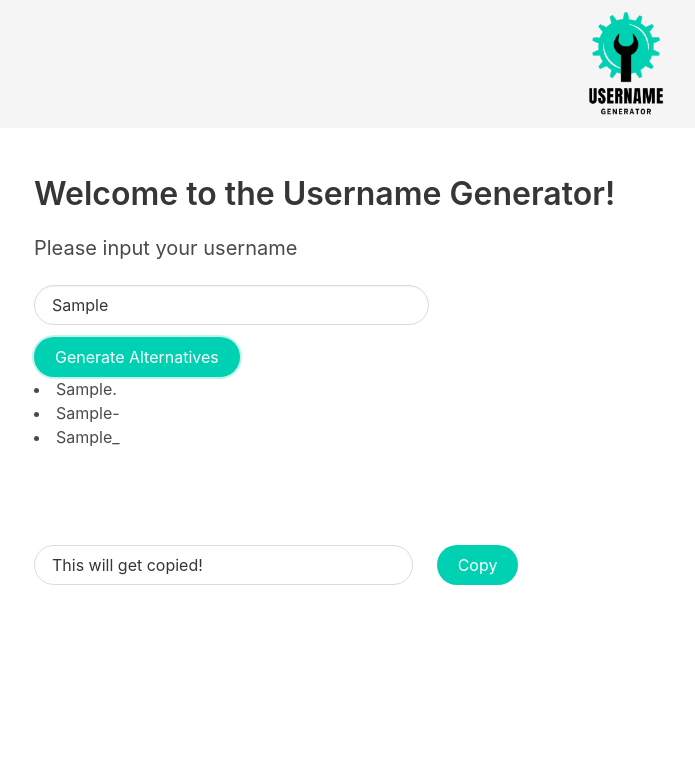
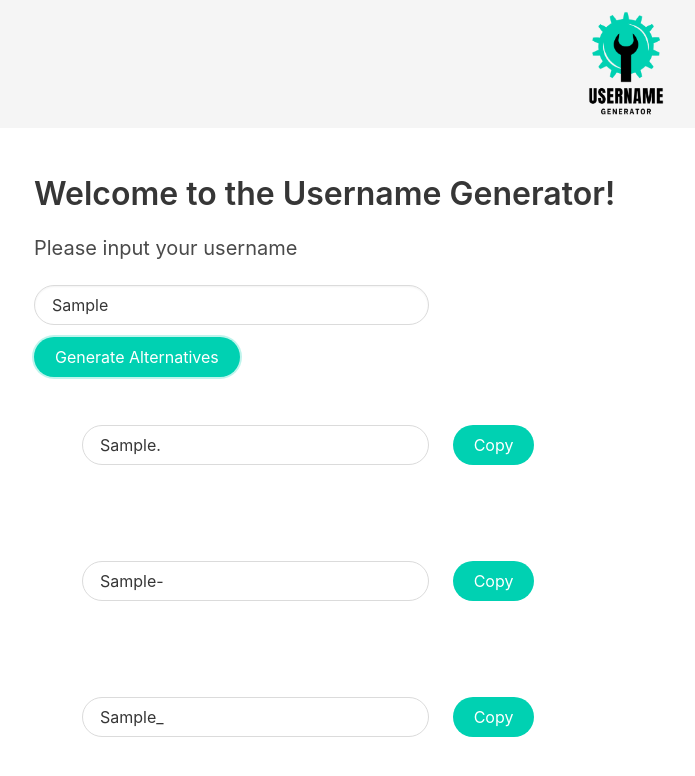
Before and after one commit to Luke-JH/username-generator, a Vue app: page / in a window 1280 px wide. Both pictures are taken after typing "Sample" into the empty fields and a click on the button "Generate Alternatives". Shown: the top 776 px of the page, without its empty margins (14-709 px from the left). Built offline with nearby package versions, Linux system fonts and the light colour scheme.

Commit message:
Copy button and indentation

```diff
--- a/src/App.vue
+++ b/src/App.vue
@@ -20,12 +20,11 @@
 				Generate Alternatives
 			</button>
 			<div class="tile is-vertical is-light">
-        <li v-for="item in this.newNames">{{ item }}</li>
+				<CopyButton v-for="item in this.newNames" :text=item />
 			</div>
 		</section>
 	</main>
 
-  <copybutton/>
 
 	<section class="section is-large"></section>
 	<footer class="footer">
@@ -39,17 +38,18 @@
 
 	<script>
 
-  import copybutton from './components/copy-button.vue'
+	import CopyButton from './components/CopyButton.vue'
 
 	export default {
+		name: 'App',
 		components: {
-      copybutton
+		CopyButton
 		},
 		data(){
 		return {
 			name: '',
 			additions: ['.','-','_'],
-        newNames: []
+			newNames: [],
 		}
 		},
 		methods: {
--- /dev/null
+++ b/src/components/CopyButton.vue
@@ -0,0 +1,35 @@
+	<template>
+		<section class="section">
+			<div class="columns">
+			<div class="column is-one-third">
+				<input class="input is-rounded"
+					v-on:focus="$event.target.select()"
+					ref="clone"
+					readonly
+					:value="this.text"/>
+			</div>
+			<div class="column">
+				<button class="button is-rounded is-primary" @click="copy">Copy</button>
+			</div>
+			</div>
+		</section>
+
+	</template>
+
+	<script>
+
+	export default {
+		name: 'CopyButton',
+		props: {
+			text: {
+				type: String,
+			}
+		},
+		methods: {
+		copy() {
+			this.$refs.clone.focus();
+			document.execCommand('copy');
+		}
+		}
+	}
+	</script>
--- a/src/components/copy-button.vue
+++ /dev/null
@@ -1,35 +0,0 @@
-<template>
-
-    <section class="section">
-        <div class="columns">
-          <div class="column is-one-third">
-            <input class="input is-rounded"
-                v-on:focus="$event.target.select()"
-                ref="clone"
-                readonly
-                :value="text"/>
-          </div>
-          <div class="column">
-            <button class="button is-rounded is-primary" @click="copy">Copy</button>
-          </div>
-        </div>
-    </section>
-
-</template>
-
-  <script>
-
-  export default {
-    data() {
-      return {
-        text: 'This will get copied!'
-      }
-    },
-    methods: {
-      copy() {
-        this.$refs.clone.focus();
-        document.execCommand('copy');
-      }
-    }
-  }
-  </script>
```
Also changed, not shown: index.html (indentation only). Lines whose indentation alone changed are shown as unchanged.
